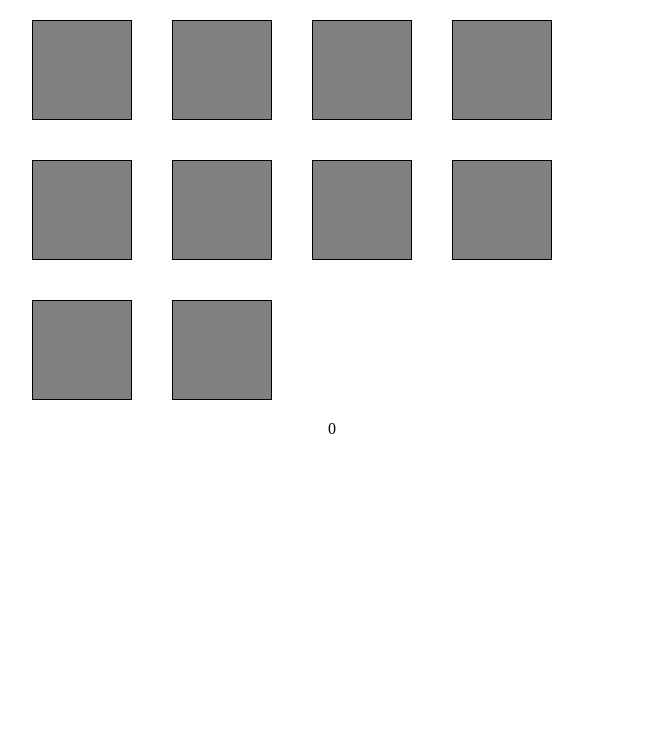
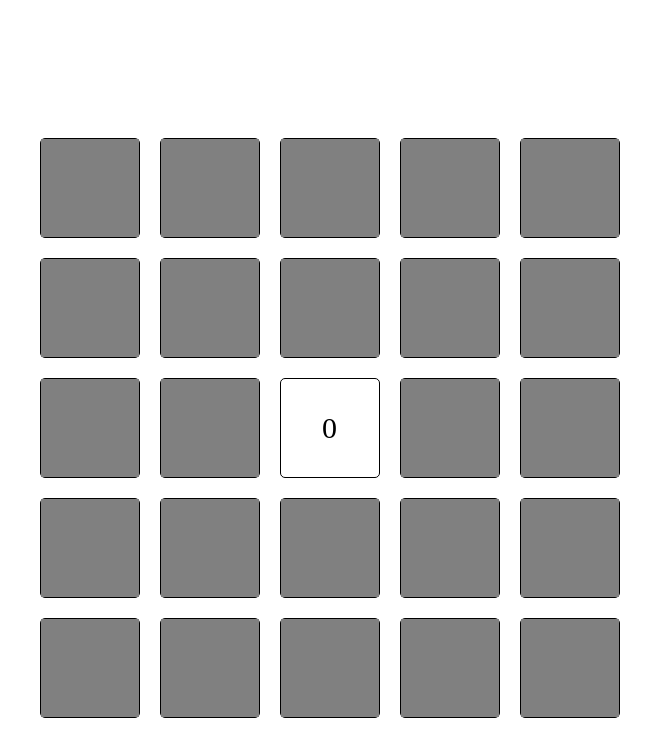
Before and after one commit to Crynowecer0/memory-game, a plain HTML site: page index.html in a window 1280 px wide. Both pictures are taken after a click on the button "Start Game!". Shown: the whole page, without its empty margins (308-959 px from the left). Drawn offline with Linux system fonts and the light colour scheme.

Commit message:
updated the desktop layout to be 5x5 with score box in the middle.

```diff
--- a/index.html
+++ b/index.html
@@ -2,12 +2,12 @@
 <html lang="en">
 <head>
   <meta charset="UTF-8"/>
-  <title>Memory Game!</title>
+  <title>Memory Game</title>
   <link rel="stylesheet" href="memory-game.css"/>
 </head>
 <body>
 <div id="start-screen">
-  <h1>Memory Game!</h1>
+  <h1>Color Matcher!</h1>
   <h4 id="high-score">Hi Score: </h4>
   <button id="start-button">Start Game!</button>
 </div>
--- a/memory-game.css
+++ b/memory-game.css
@@ -7,25 +7,52 @@
 
 body {
   text-align: center;
+  margin-top: 10%;
+}
+
+h1 {
+  font-size: 72px;
+  margin-bottom: 50px;
+}
+
+h4 {
+  font-size: 30px;
+  margin-bottom: 50px;
 }
 
 #game {
   display: flex;
   flex-wrap: wrap;
   margin: 0 auto;
-  width: 50%;
+  /* max-width: 41.5%; */
+  min-width: 605px;
+  max-width: 605px;
 }
 
-#game div {
+#game > .card {
   border: 1px solid black;
   width: 100px;
   height: 100px;
-  margin: 20px;
+  margin: 10px;
   display: flex;
   justify-content: center;
   align-items: center;
   transform-style: preserve-3d;
   transition: all 0.5s ease;
+  border-radius: 5px;
+}
+
+#scoreCard {
+  border: 1px solid black;
+  display: absolute;
+  width: 100px;
+  height: 100px;
+  margin: 10px;
+  display: flex;
+  justify-content: center;
+  align-items: center;
+  border-radius: 5px;
+  font-size: 30px;
 }
 
 #timerDiv {
--- a/memory-game.js
+++ b/memory-game.js
@@ -2,16 +2,30 @@
 /** global constants */
 const FOUND_MATCH_WAIT_MSECS = 1000;
 const COLORS = [
-  "red",
-  "blue",
-  "green",
-  "orange",
-  "purple",
-  "red",
-  "blue",
-  "green",
-  "orange",
-  "purple",
+  "#9e0142",
+  "#d53e4f",
+  "#f46d43",
+  "#fdae61",
+  "#ffe08b",
+  "#e6f598",
+  "#abdda4",
+  "#66c2a5",
+  "#3288bd",
+  "#5e4fa2",
+  "#9e0142",
+  "#d53e4f",
+  "#f46d43",
+  "#fdae61",
+  "#ffe08b",
+  "#e6f598",
+  "#abdda4",
+  "#66c2a5",
+  "#3288bd",
+  "#5e4fa2",
+  "#320ebd",
+  "#66c220",
+  "#320ebd",
+  "#66c220",
 ];
 
 /* code to handle the inital page load  */
@@ -40,14 +54,13 @@ startButton.addEventListener("click", startGame);
 function startGame() {
   homeScreen.remove();
   playerScore = 0;
+  createCards(colors);
   createScoreDiv(playerScore);
-  createCards(colors);
-  //create and start the timer that the player sees
 
   gameBoard = document.getElementById("game");
   gameCards = [...gameBoard.children];
   cardsLeft = gameCards.length;
-  console.log(cardsLeft);
+  // console.log(cardsLeft);
 
   addHandlersToCards(gameCards);
 }
@@ -94,24 +107,25 @@ function createCards(colors) {
       back.style.backgroundColor = `${color}`;
       front.classList.add("front");
       back.classList.add("back");
-    card.classList.add(`${color}`);
-
-    //TODO:refactor this out of create cards into the main play game function
+      card.classList.add(`${color}`, 'card');
 
       card.appendChild(front);
       card.appendChild(back);
+
       gameBoard.appendChild(card);
       //append the card to the gameBoard div
+
   }
 }
 /* creates the div that will display the running # of clicks and appends to DOM */
 function createScoreDiv(playerScore) {
+  const gameBoard = document.getElementById('game')
   const scoreCard = document.createElement("div");
   scoreCard.setAttribute("id", "scoreCard");
 
   scoreCard.innerHTML = playerScore;
 
-  document.body.append(scoreCard);
+  gameBoard.insertBefore(scoreCard, gameBoard.querySelector('#game :nth-child(13)'));
 }
 
 /** Initially implemented a timer and used that as a score, but changed it to
@@ -165,14 +179,20 @@ function createScoreDiv(playerScore) {
 /** given an array of card elements, add an event listener card */
 function addHandlersToCards(array) {
   array.forEach((item) => {
+    if ([...item.classList].includes('card')) {
       item.addEventListener("click", handleCardClick);
+    }
+    // item.addEventListener("click", handleCardClick);
   });
 }
 
 /** given an array of card elements, remove an event listener from each card */
 function removeHandlersFromCards(array) {
   array.forEach((item) => {
+    if ([...item.classList].includes('card')) {
       item.removeEventListener("click", handleCardClick);
+    }
+    // item.removeEventListener("click", handleCardClick);
   });
 }
 
```
Lines whose indentation alone changed are shown as unchanged.
